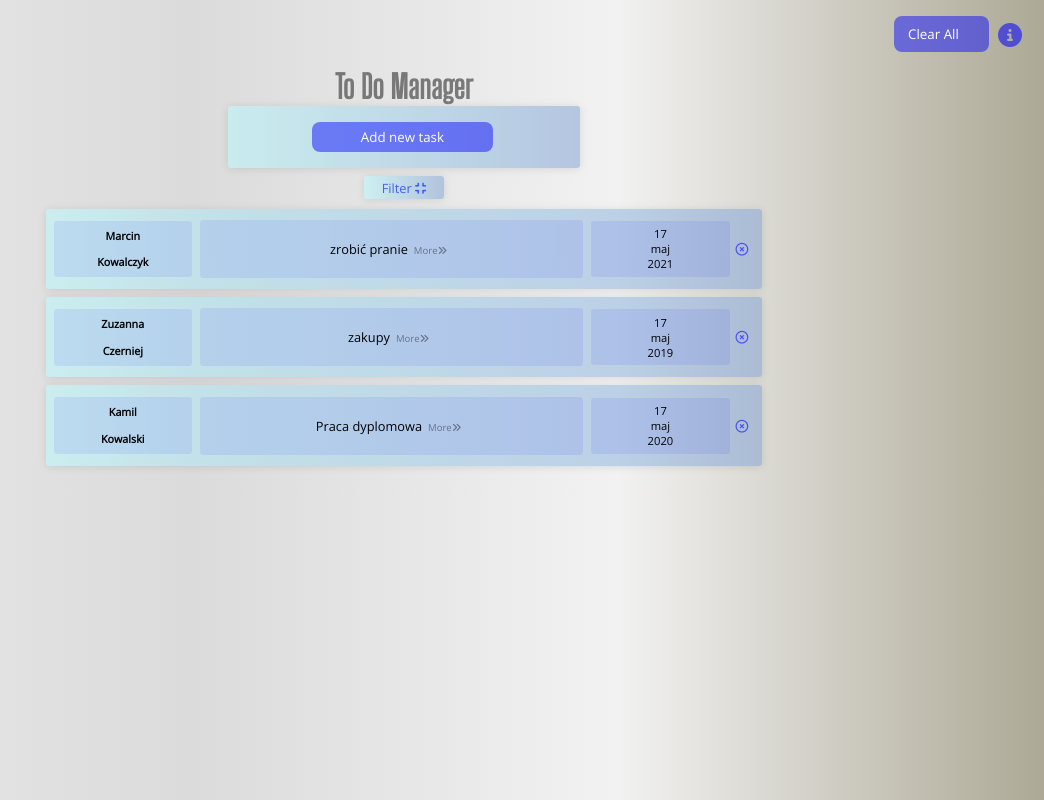
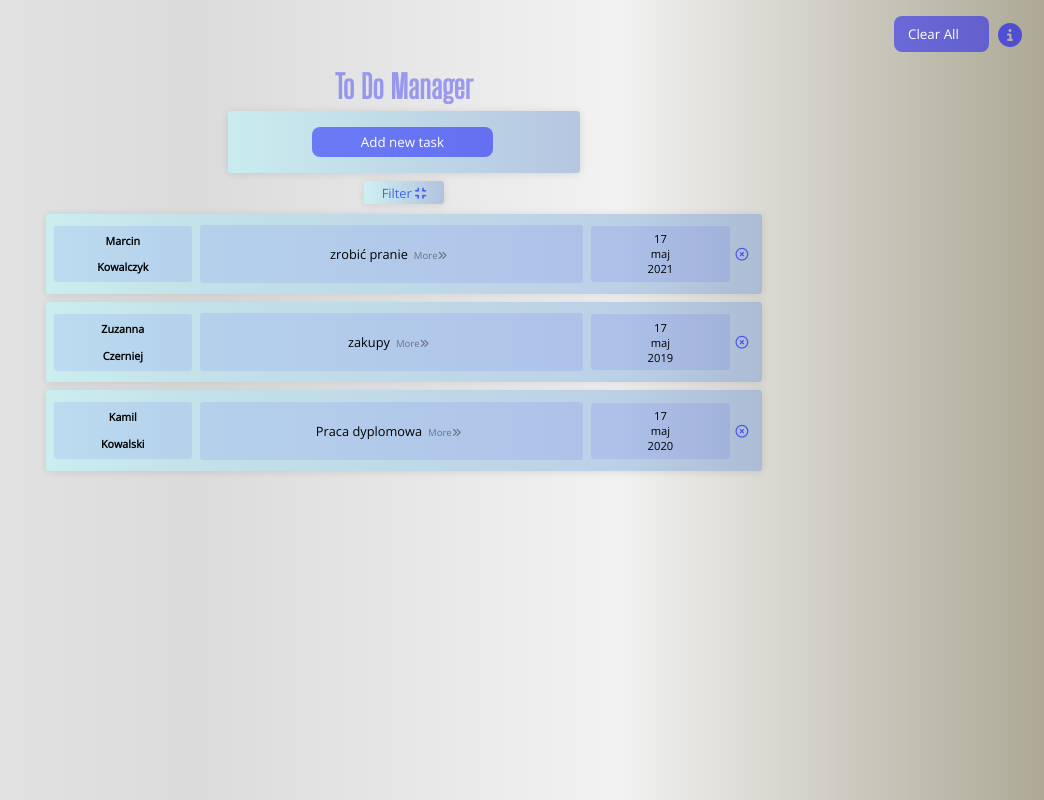
Before and after one commit to Marcin-Kowalczykk/myTasksManager-React, a React (Create React App) app: page / in a window 1280 px wide. Shown: the whole page, without its empty margins (236-1280 px from the left). Built offline with nearby package versions, Linux system fonts and the light colour scheme.

Commit message:
animation for header

```diff
--- a/src/App.js
+++ b/src/App.js
@@ -1,6 +1,6 @@
 import React, { Fragment, useState } from 'react';
 
-import styled from 'styled-components';
+import styled, { keyframes } from 'styled-components';
 import GlobalStyle from './GlobalStyled';
 
 import { exampleListElements } from './components/ExampleList';
@@ -8,6 +8,15 @@ import TopBar from './components/TopBar';
 import Form from './components/Form';
 import Filter from './components/Filter';
 import ListOfElements from './components/ListOfElements/ListOfElements';
+
+const HeaderAnimation = keyframes`
+  0% { opacity: 0.6; }
+  50% { opacity: 0.75; }
+  100% { opacity: 1; }
+  0% { color: #0000ff55; }
+  50% { color: #0000ff76; }
+  100% { color: #0000007a; }
+`;
 
 const Wrapper = styled.div`
   display: flex;
@@ -18,7 +27,8 @@ const Wrapper = styled.div`
 const Header = styled.h1`
   color: #0000007a;
   font-family: 'Big Shoulders Stencil Display', cursive;
-  margin: 0 0;
+  margin: 0 0 5px 0;
+  animation: ${HeaderAnimation} 4s infinite;
 `;
 
 function App() {
```
